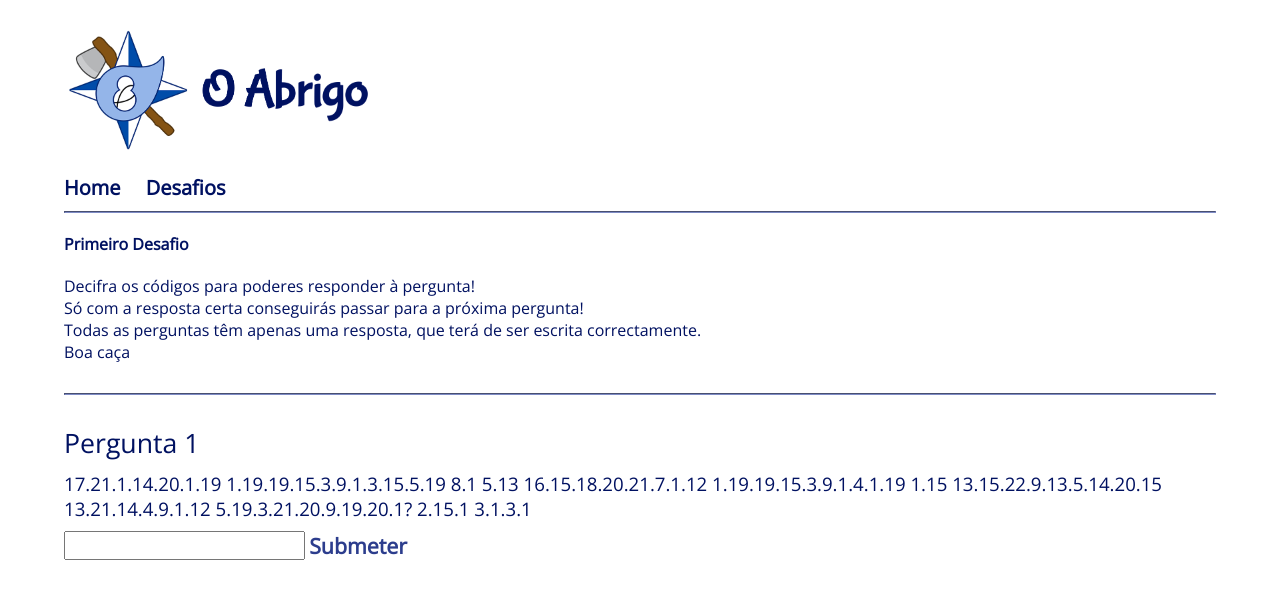
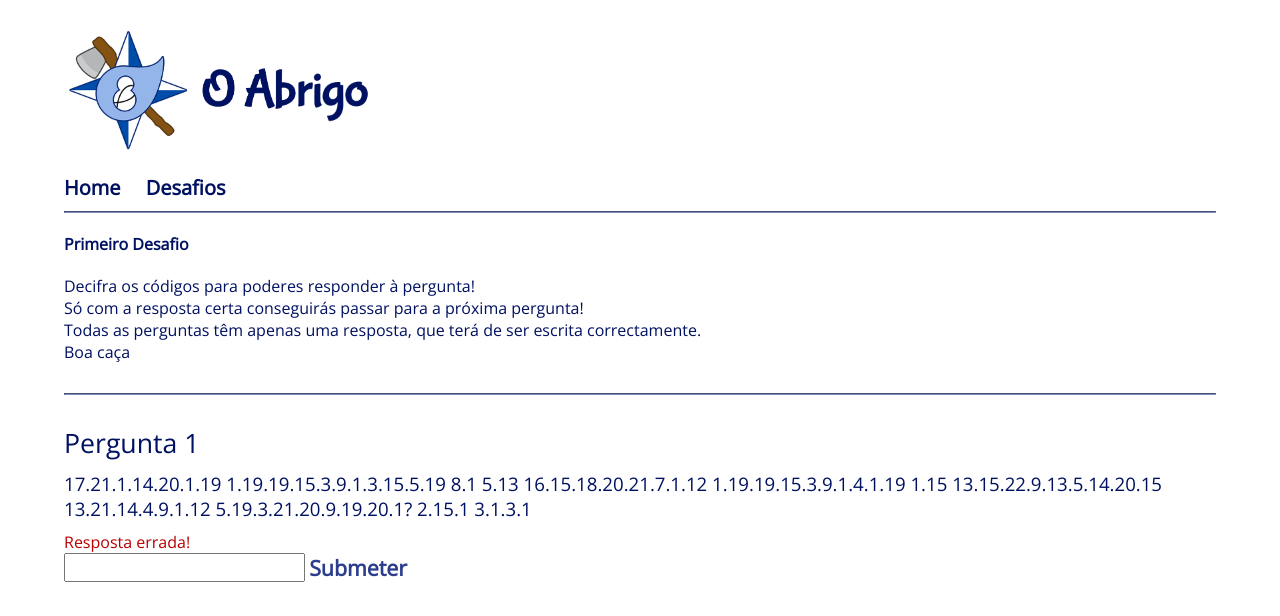
Before and after one commit to pioneiros8/abrigo, a plain HTML site: page desafios/desafio1/index.html in a window 1280 px wide. Both pictures are taken after a click on the link "Submeter". Drawn offline with nearby package versions, Linux system fonts and the light colour scheme; a web font is replaced by a local one.

Commit message:
Added hint

```diff
--- a/desafios/desafio1/index.html
+++ b/desafios/desafio1/index.html
@@ -22,7 +22,8 @@
         Só com a resposta certa conseguirás passar para a próxima pergunta!<br>
         Todas as perguntas têm apenas uma resposta, que terá de ser escrita correctamente.<br>
         Boa caça <br>
-        <br><hr><br>
+        <br>
+        <hr><br>
         <script>
             var questions = [];
             var progress = parseInt(Cookies.get("desafio1_progress"));
@@ -58,6 +59,8 @@
                     setProgress();
                     addNextQuestion();
                     $('body').scrollTop($('body')[0].scrollHeight);
+                } else {
+                    $("#hint").html("Resposta errada!");
                 }
                 $("#answer").val("");
             }
@@ -74,6 +77,7 @@
                 end();
             }
             function end() {
+                $("#hint").html("");
                 if (progress >= questions.length) {
                     $("#answer").hide();
                     $("#submit").hide();
@@ -164,8 +168,9 @@
         </script>
 
         <div id="perguntas"></div>
+        <span id="hint"></span><br>
         <textarea id="answer"></textarea>
-        <a id="submit" onclick="submit()">Submeter</a>
+        <a id="submit" onclick="submit()">Submeter</a><br>
     </section>
 
 </body>
--- a/desafios/desafio1/style.css
+++ b/desafios/desafio1/style.css
@@ -27,3 +27,7 @@ textarea {
 #end_div {
     font-size: 20pt;
 }
+
+#hint {
+    color: rgb(185, 0, 0);
+}
```
